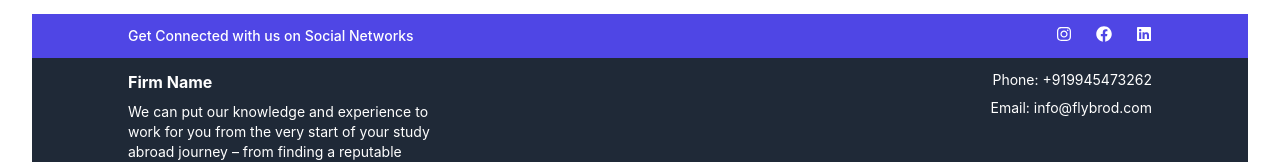
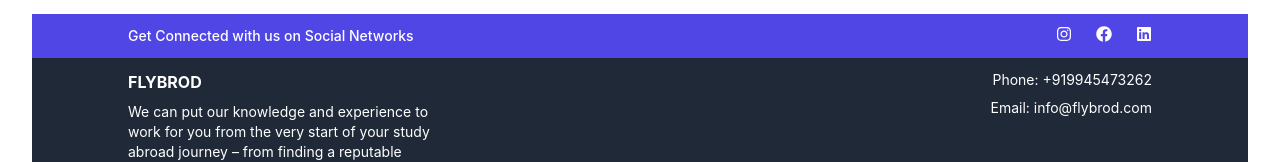
Before and after one commit to rahulknagori/consultancy, a Next.js app: page / in a window 1280 px wide. Shown: the part 3343-3505 px from the top of the page. Built offline with nearby package versions, Linux system fonts and the light colour scheme.

Commit message:
feat:firm name changed

```diff
--- a/pages/index.tsx
+++ b/pages/index.tsx
@@ -557,7 +557,7 @@ const Home: NextPage = () => {
           </div>
           <div className="flex flex-col px-8 md:flex-row md:justify-between text-white p-3 mt-4 md:mt-0 md:px-24 pb-10">
             <div className="max-w-xs w-full md:w-2/4">
-              <p className="font-bold">Firm Name</p>
+              <p className="font-bold">FLYBROD</p>
               <p className="text-sm mt-2">
                 We can put our knowledge and experience to work for you from the
                 very start of your study abroad journey – from finding a
```
